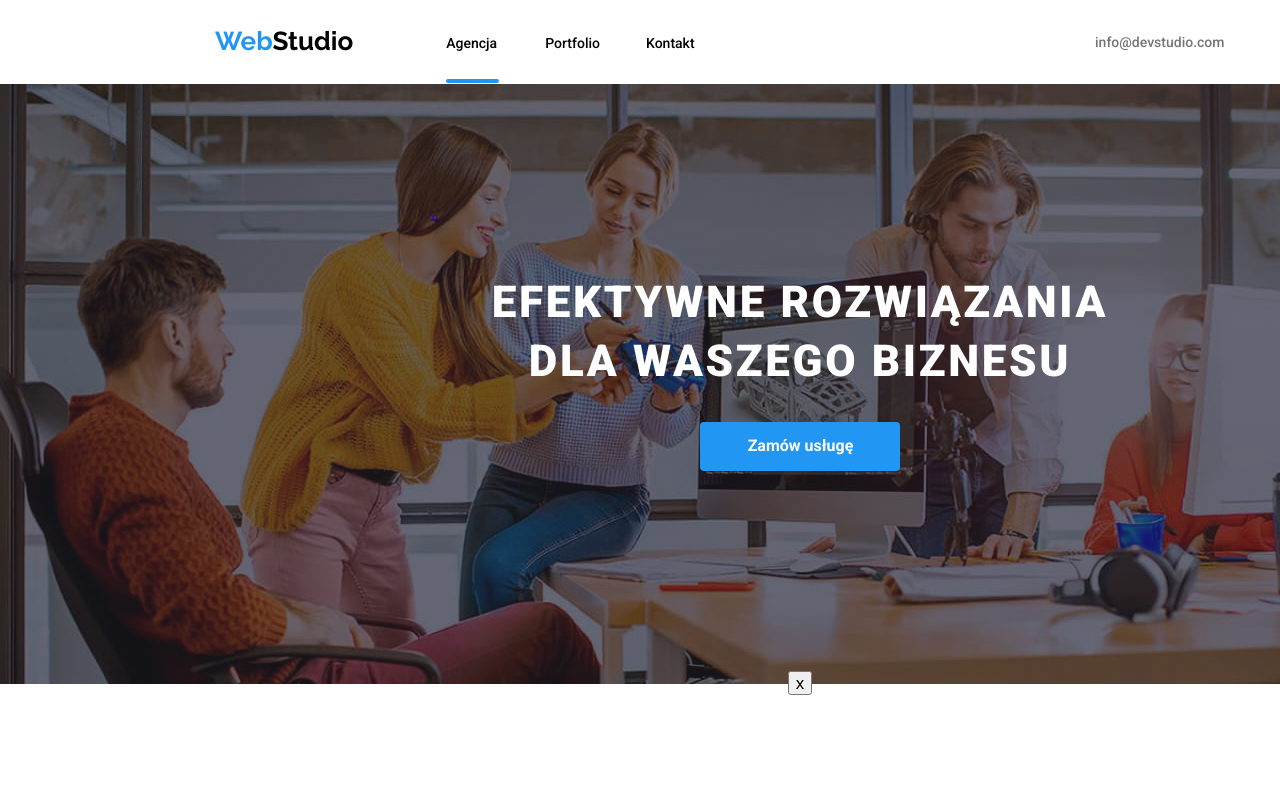
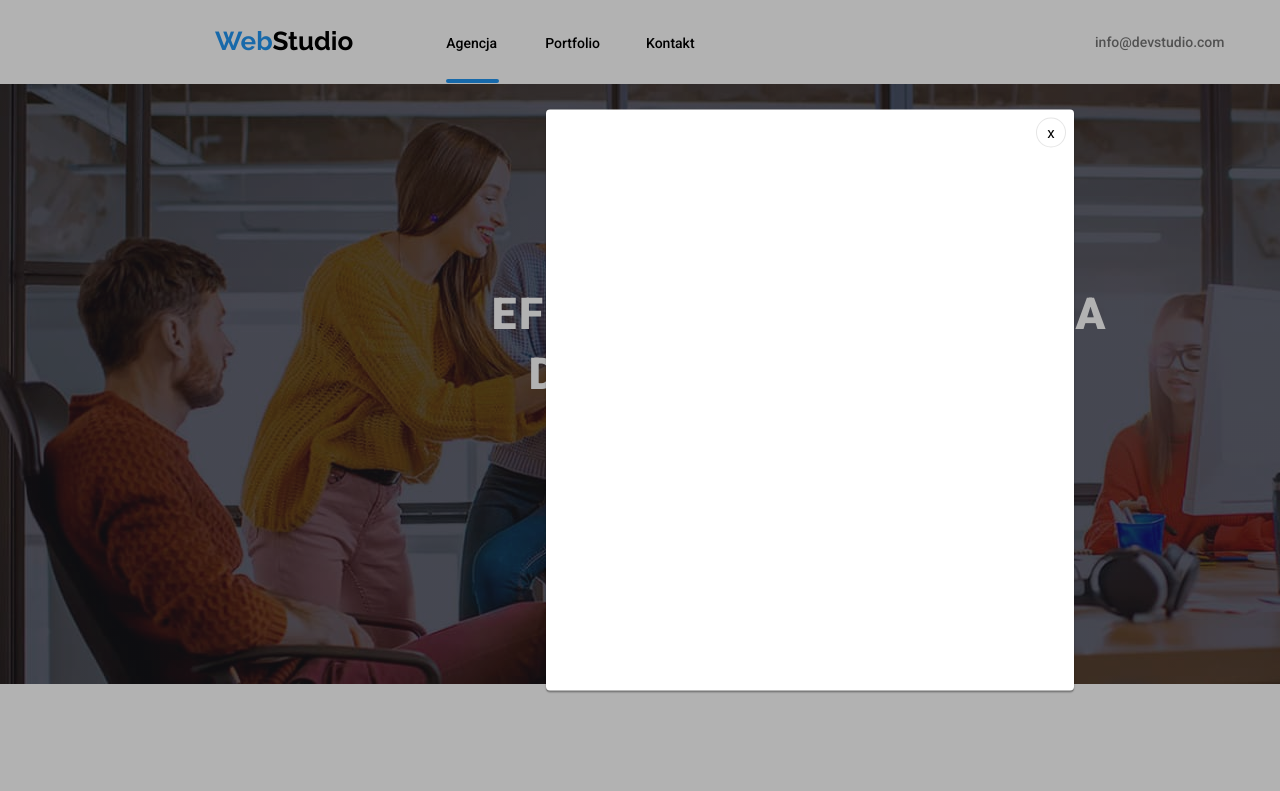
Before and after one commit to zofiasylwisty/goit-markup-hw-05, a plain HTML site: page index.html in a window 1280 px wide. Both pictures are taken after a click on the button "Zamów usługę". Shown: the top 791 px of the page. Drawn offline with nearby package versions, Linux system fonts and the light colour scheme.

Commit message:
added overlay on main page

```diff
--- a/css/styles.css
+++ b/css/styles.css
@@ -221,7 +221,65 @@ li {
   transition-duration: 250ms;
   transition-timing-function: cubic-bezier(0.4, 0, 0.2, 1);
 }
-
+.overlay {
+  background: var(--first-color);
+  box-shadow: 0px 1px 3px rgba(0, 0, 0, 0.12), 0px 1px 1px rgba(0, 0, 0, 0.14),
+    0px 2px 1px rgba(0, 0, 0, 0.2);
+  border-radius: 4px;
+  height: 581px;
+  width: 528px;
+  margin-top: 400px;
+  margin-left: 810px;
+  display: block;
+  transition-property: visibility opacity transform;
+  transition-duration: 2s;
+  transform: translate(-50%, -50%);
+  transition-timing-function: ease-in;
+  opacity: 1;
+  visibility: visible;
+  z-index: 2;
+}
+.is-hidden {
+  visibility: hidden;
+  pointer-events: none;
+  opacity: 0;
+}
+.is-hidden .overlay {
+  transform: translate(-50%, -50%) scale(1.2);
+}
+.close {
+  color: var(--fifth-color);
+  font-family: "Roboto";
+  font-size: 15px;
+}
+.closing-button {
+  height: 30px;
+  width: 30px;
+  background-color: var(--first-color);
+  border: 1px solid var(--close-color);
+  border-radius: 50px;
+  cursor: pointer;
+  padding: 6px;
+  position: relative;
+  top: 8px;
+  left: 490px;
+}
+.backdrop {
+  display: flex;
+  position: absolute;
+  top: 0px;
+  left: 0px;
+  height: 100%;
+  width: 100%;
+  background: rgba(0, 0, 0, 0.3);
+  transition-property: visibility;
+  visibility: visible;
+  animation-duration: 2000ms;
+  animation-timing-function: ease-in;
+  animation-direction: normal;
+  animation-fill-mode: forwards;
+  z-index: 1;
+}
 .list-icon {
   background-color: var(--second-color);
   width: 270;
```
